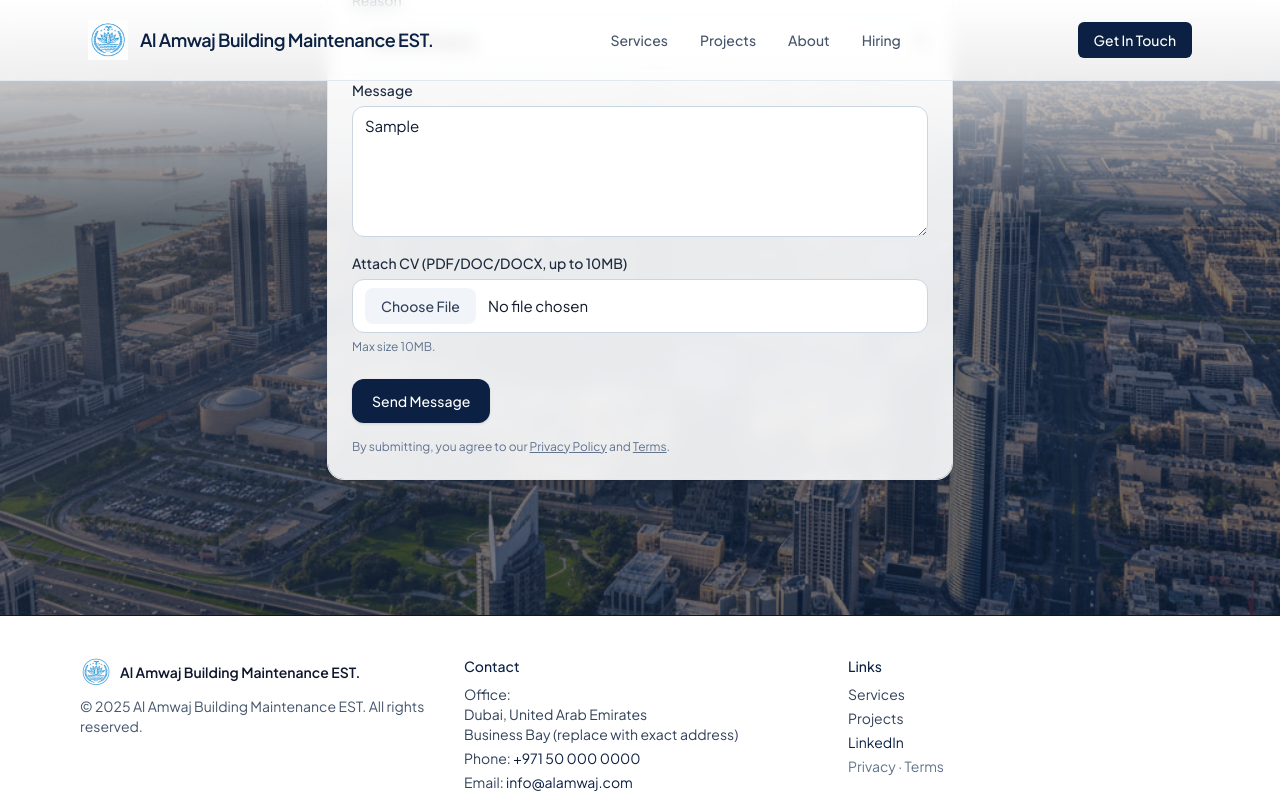
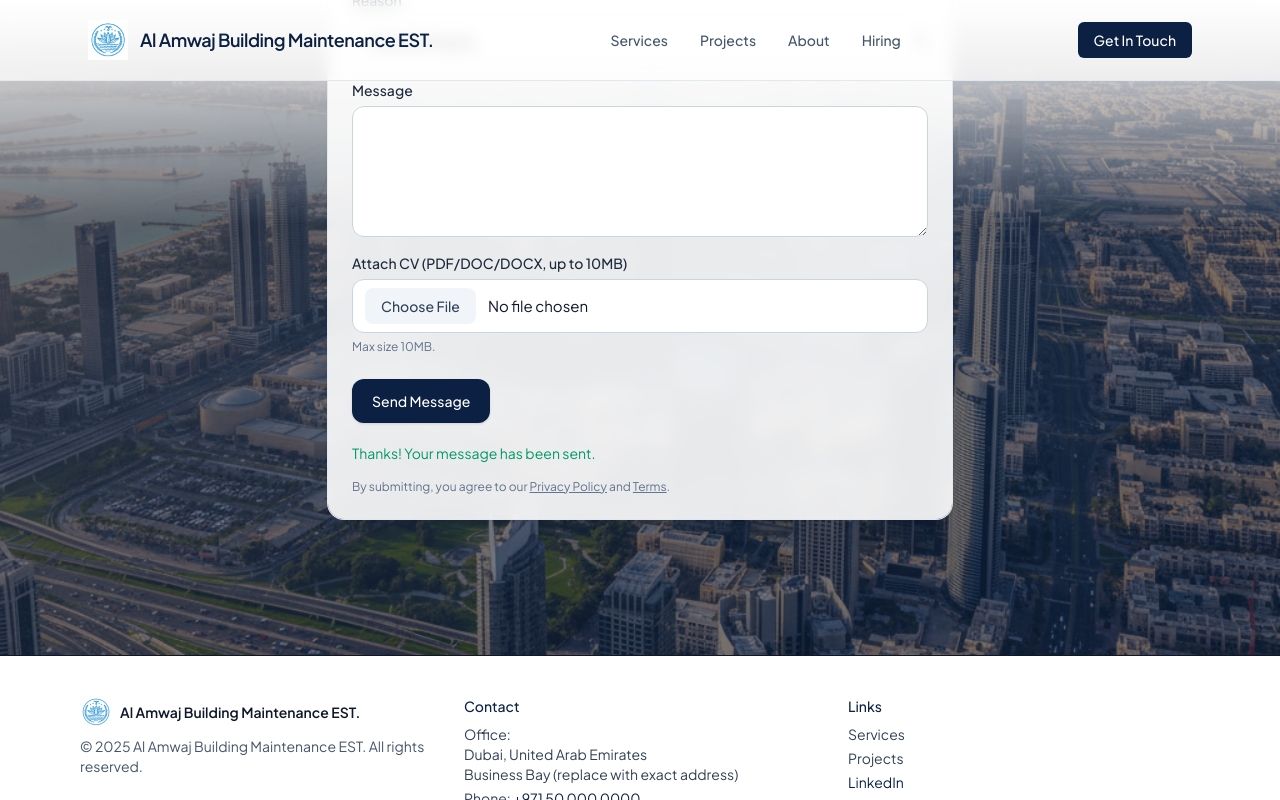
Before and after one commit to WovenTexLTD/Al-Amwaj-BLDG-MAINT.-est, a Next.js app: page /contact in a window 1280 px wide. Both pictures are taken after typing "Sample", "name@example.com", "5551234", "Sample" into the empty fields and a click on the button "Send Message". Shown: the part 528-1328 px from the top of the page. Built offline with nearby package versions, Linux system fonts and the light colour scheme.

Commit message:
Update page.tsx

```diff
--- a/src/app/contact/page.tsx
+++ b/src/app/contact/page.tsx
@@ -1,10 +1,43 @@
 // src/components/ContactForm.tsx
 "use client";
 
-import { useState } from "react";
+import { useRef, useState } from "react";
+import emailjs from "@emailjs/browser";
 
 export default function ContactForm() {
+  const formRef = useRef<HTMLFormElement>(null);
   const [sending, setSending] = useState(false);
+  const [status, setStatus] = useState<null | { ok: boolean; msg: string }>(null);
+
+  async function onSubmit(e: React.FormEvent<HTMLFormElement>) {
+    e.preventDefault();
+    if (!formRef.current) return;
+
+    setSending(true);
+    setStatus(null);
+
+    try {
+      await emailjs.sendForm(
+        "service_z5mx13b",     // ← your Service ID
+        "template_pucfoa5",    // ← your Template ID
+        formRef.current,
+        {
+          publicKey: "ONmqxyCzDzmDFMvaX", // ← your Public key
+        }
+      );
+
+      setStatus({ ok: true, msg: "Thanks! Your message has been sent." });
+      formRef.current.reset();
+    } catch (err) {
+      console.error(err);
+      setStatus({
+        ok: false,
+        msg: "Sorry, something went wrong. Please try again or email info@alamwaj.com.",
+      });
+    } finally {
+      setSending(false);
+    }
+  }
 
   return (
     <section
@@ -15,34 +48,19 @@ export default function ContactForm() {
         pb-[calc(2rem+env(safe-area-inset-bottom))]
       "
     >
-      {/* Card */}
       <div className="rounded-2xl bg-white/95 shadow-sm ring-1 ring-slate-200 backdrop-blur supports-[backdrop-filter]:bg-white/90">
-        {/* Header */}
         <div className="px-4 sm:px-6 pt-5 sm:pt-6">
-          <h1 className="text-xl sm:text-2xl font-semibold text-[#0B2042]">
-            Send us a message
-          </h1>
-          <p className="mt-1 text-slate-600 text-sm">
-            We usually reply within one business day.
-          </p>
+          <h1 className="text-xl sm:text-2xl font-semibold text-[#0B2042]">Send us a message</h1>
+          <p className="mt-1 text-slate-600 text-sm">We usually reply within one business day.</p>
         </div>
 
-        {/* Form */}
-        <form
-          className="px-4 sm:px-6 pb-5 sm:pb-6 mt-4 grid gap-4"
-          onSubmit={(e) => {
-            e.preventDefault();
-            setSending(true);
-            // TODO: hook up EmailJS or your API here
-            setTimeout(() => setSending(false), 1200);
-          }}
-        >
+        <form ref={formRef} onSubmit={onSubmit} className="px-4 sm:px-6 pb-5 sm:pb-6 mt-4 grid gap-4">
           {/* Full Name */}
           <div className="grid gap-1.5">
             <label className="text-sm font-medium text-slate-800">Full Name</label>
             <input
               type="text"
-              name="name"
+              name="user_name"            // <-- must match your EmailJS template var
               autoComplete="name"
               required
               className="h-12 w-full rounded-xl border border-slate-300 bg-white px-3 text-[15px] placeholder:text-slate-400 outline-none focus-visible:border-[#0B2042] focus-visible:ring-2 focus-visible:ring-[#0B2042]/20"
@@ -54,7 +72,7 @@ export default function ContactForm() {
             <label className="text-sm font-medium text-slate-800">Email</label>
             <input
               type="email"
-              name="email"
+              name="user_email"          // <-- template var
               autoComplete="email"
               required
               className="h-12 w-full rounded-xl border border-slate-300 bg-white px-3 text-[15px] placeholder:text-slate-400 outline-none focus-visible:border-[#0B2042] focus-visible:ring-2 focus-visible:ring-[#0B2042]/20"
@@ -66,7 +84,7 @@ export default function ContactForm() {
             <label className="text-sm font-medium text-slate-800">Phone</label>
             <input
               type="tel"
-              name="phone"
+              name="phone"               // <-- template var (optional)
               inputMode="tel"
               autoComplete="tel"
               className="h-12 w-full rounded-xl border border-slate-300 bg-white px-3 text-[15px] placeholder:text-slate-400 outline-none focus-visible:border-[#0B2042] focus-visible:ring-2 focus-visible:ring-[#0B2042]/20"
@@ -77,7 +95,7 @@ export default function ContactForm() {
           <div className="grid gap-1.5">
             <label className="text-sm font-medium text-slate-800">Reason</label>
             <select
-              name="reason"
+              name="reason"              // <-- template var
               className="h-12 w-full rounded-xl border border-slate-300 bg-white px-3 text-[15px] outline-none focus-visible:border-[#0B2042] focus-visible:ring-2 focus-visible:ring-[#0B2042]/20"
               defaultValue="General Inquiry"
             >
@@ -92,20 +110,20 @@ export default function ContactForm() {
           <div className="grid gap-1.5">
             <label className="text-sm font-medium text-slate-800">Message</label>
             <textarea
-              name="message"
+              name="message"             // <-- template var
               rows={5}
               className="w-full rounded-xl border border-slate-300 bg-white px-3 py-2 text-[15px] placeholder:text-slate-400 outline-none focus-visible:border-[#0B2042] focus-visible:ring-2 focus-visible:ring-[#0B2042]/20"
             />
           </div>
 
-          {/* File upload */}
+          {/* File upload (EmailJS supports file attachments with sendForm) */}
           <div className="grid gap-1.5">
             <label className="text-sm font-medium text-slate-800">
               Attach CV (PDF/DOC/DOCX, up to 10MB)
             </label>
             <input
               type="file"
-              name="cv"
+              name="cv"                   // <-- template var (add it to your template)
               accept=".pdf,.doc,.docx"
               className="file:mr-3 file:rounded-lg file:border-0 file:bg-slate-100 file:px-4 file:py-2 file:text-sm file:font-medium file:text-slate-700 hover:file:bg-slate-200 w-full rounded-xl border border-slate-300 bg-white px-3 py-2 text-[15px] outline-none focus-visible:border-[#0B2042] focus-visible:ring-2 focus-visible:ring-[#0B2042]/20"
             />
@@ -123,6 +141,17 @@ export default function ContactForm() {
             </button>
           </div>
 
+          {/* Status */}
+          {status && (
+            <p
+              className={`text-sm mt-1 ${
+                status.ok ? "text-emerald-600" : "text-rose-600"
+              }`}
+            >
+              {status.msg}
+            </p>
+          )}
+
           {/* Legal */}
           <p className="text-xs text-slate-500">
             By submitting, you agree to our{" "}
```
